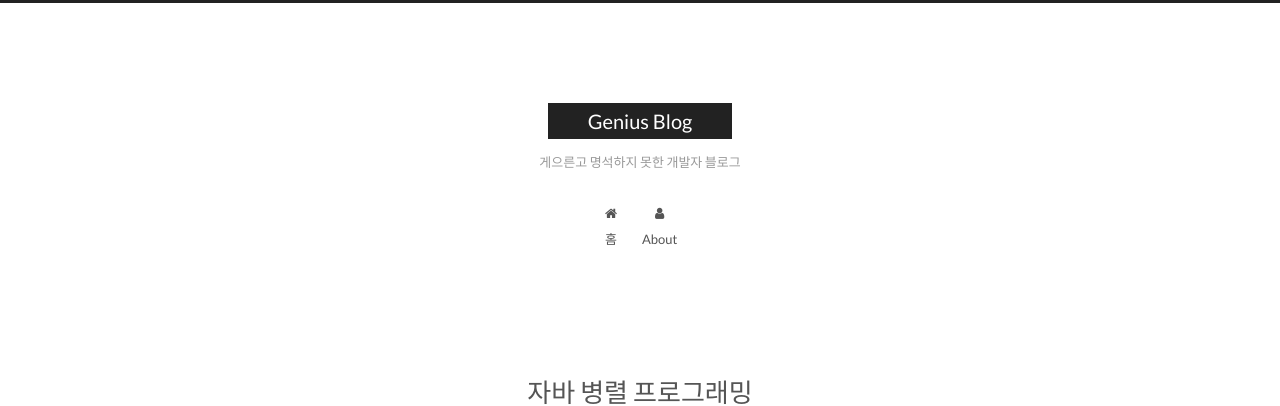
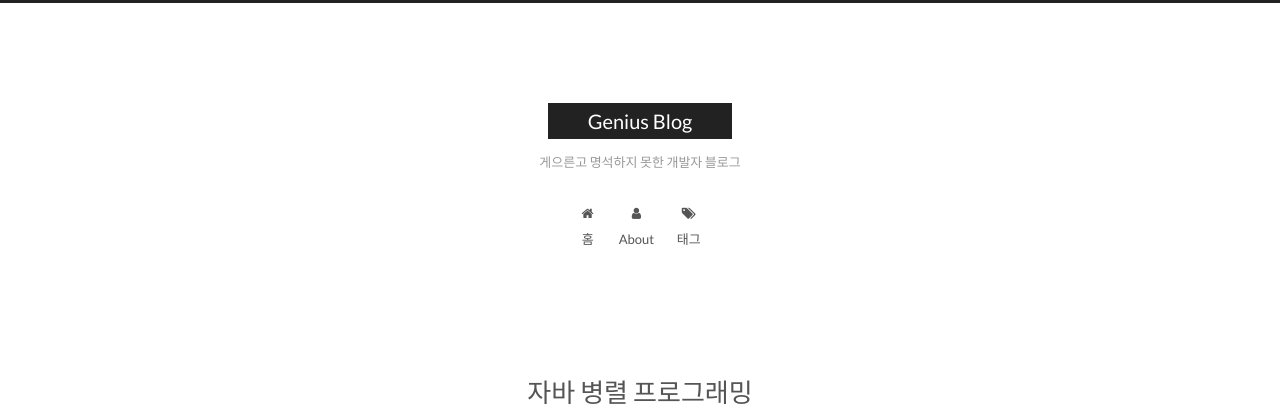
Before and after one commit to csj4032/csj4032.github.io, a Jekyll site: the page built from index.html, in a window 1280 px wide. Shown: the top 406 px of the page. Built offline with Jekyll 4.4.1, drawn with Linux system fonts in a browser that asks for light colours; the list of posts is cut into pages by our own code.

Commit message:
설정 변경 수정

```diff
--- a/_config.yml
+++ b/_config.yml
@@ -120,7 +120,7 @@ menu:
   #categories: /categories/
   about: /about/
   #archives: /archives/
-  #tags: /tags/
+  tags: /tags/
   #sitemap: /sitemap.xml
   #commonweal: /404.html
 
@@ -255,8 +255,8 @@ toc:
 
 sidebar:
   # Sidebar Position, available value: left | right
-  #position: left
-  position: right
+  position: left
+  #position: right
 
   # Sidebar Display, available value:
   #  - post    expand on posts automatically. Default.
```
